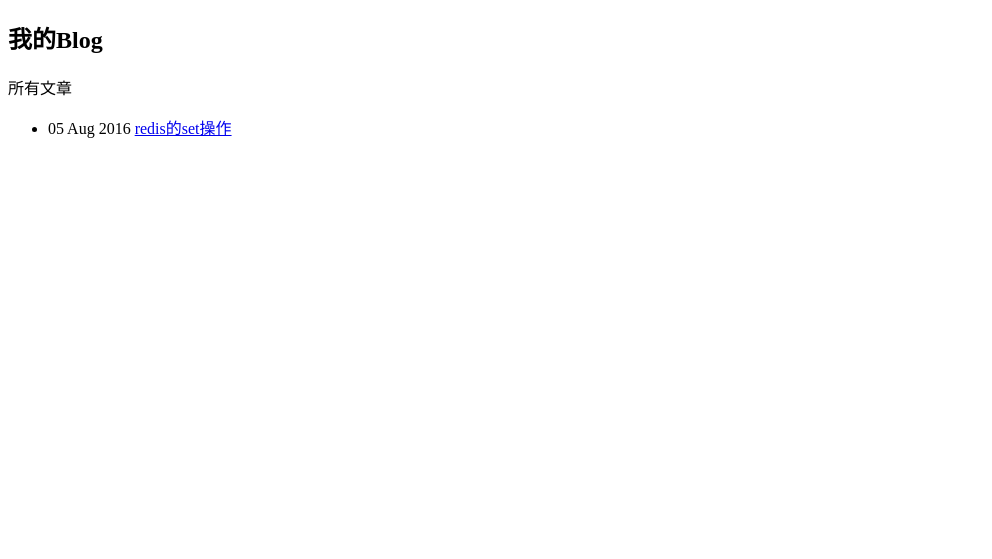
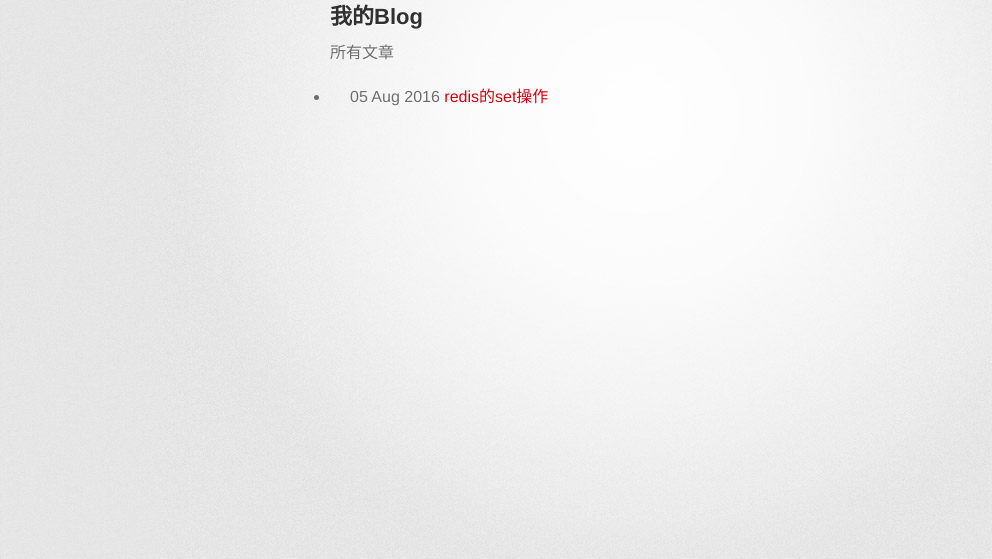
Before and after one commit to souce/blog, a Jekyll site: the page built from index.html, in a window 1280 px wide. Shown: the top 559 px of the page, without its empty margins (0-992 px from the left). Built offline with Jekyll 4.4.1, drawn with Linux system fonts in a browser that asks for light colours; nearby versions of some CDN libraries; some web fonts are replaced; a style sheet for code colours, icons or effects is not loaded.

Commit message:
网页基本美化

```diff
--- a/_layouts/default.html
+++ b/_layouts/default.html
@@ -1,17 +1,34 @@
 <!DOCTYPE html>
 <html>
 	<head>
-	<meta http-equiv="content-type" content="text/html; charset=utf-8" />
+
+		<meta charset='utf-8'>
+		<meta http-equiv="Content-Type" content="text/html; charset=utf-8" />
+		<link href='https://fonts.googleapis.com/css?family=Chivo:900' rel='stylesheet' type='text/css'>
+		<link rel="stylesheet" type="text/css" href="stylesheets/stylesheet.css" media="screen">
+		<link rel="stylesheet" type="text/css" href="stylesheets/github-dark.css" media="screen">
+		<link rel="stylesheet" type="text/css" href="stylesheets/print.css" media="print">
 
 		<link rel="stylesheet" href="//cdnjs.cloudflare.com/ajax/libs/highlight.js/8.4/styles/monokai_sublime.min.css">
 		<script src="//cdnjs.cloudflare.com/ajax/libs/highlight.js/8.4/highlight.min.js"></script>
 		<script type="text/javascript"> hljs.initHighlightingOnLoad(); </script>
 
+		<!--[if lt IE 9]>
+		<script src="//html5shiv.googlecode.com/svn/trunk/html5.js"></script>
+		<![endif]-->
 		<title>{{ page.title }}</title>
+
 	</head>
 	<body>
 
+	<body>
+		<div id="container">
+			<div class="inner">
+
 			{{ content }}
 
+			</div>
+		</div>
 	</body>
 </html>
+<!-- This document was created with MarkdownPad, the Markdown editor for Windows (http://markdownpad.com) -->
```
Also changed, not shown: 2 other files. Lines whose indentation alone changed are shown as unchanged.
